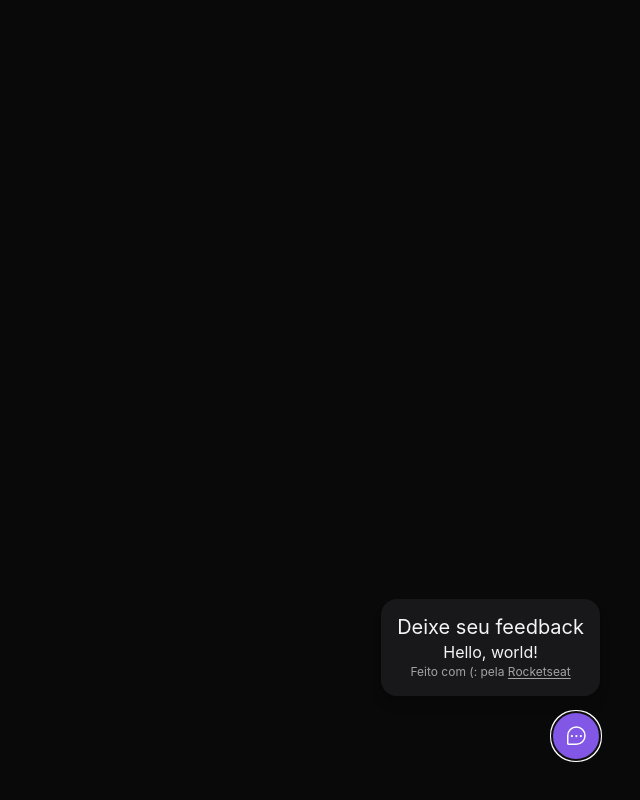
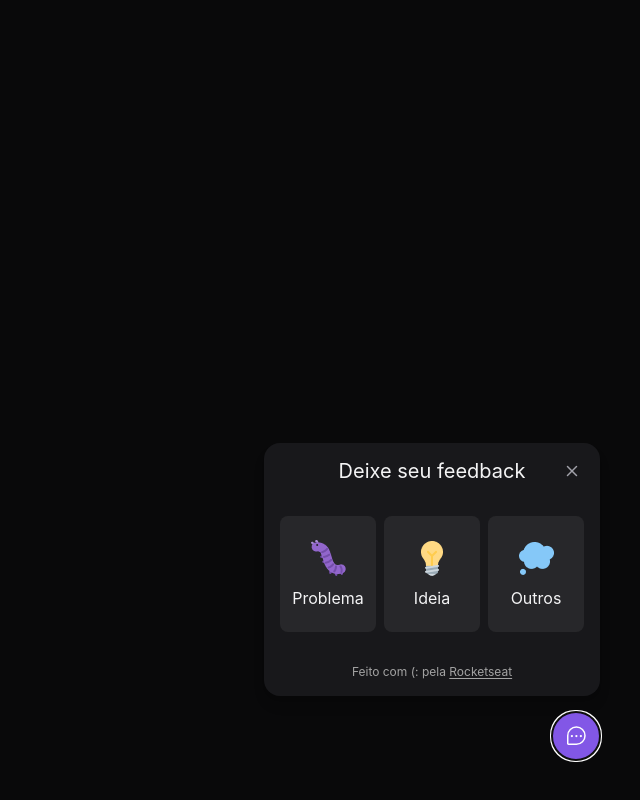
Before and after one commit to EusebioSimango/feedget--nlw-return, a React (Vite) app in the folder web/: page / in a window 1280 px wide. Both pictures are taken after a click on the button "Feedback". Shown: the whole page, without its empty margins (640-1280 px from the left). Built offline with nearby package versions, Linux system fonts and the light colour scheme.

Commit message:
finalize Button

```diff
--- a/web/src/components/CloseButton.tsx
+++ b/web/src/components/CloseButton.tsx
@@ -0,0 +1,11 @@
+import { Popover } from '@headlessui/react'
+import { X } from 'phosphor-react'
+
+export function CloseButton() {
+
+	return (
+		<Popover.Button className="top-5 right-5 absolute text-zinc-400 hover:text-zinc-100" title="Fechar formulario de feedback!">
+			<X weight="bold" className="w-4 h-4"/>
+		</Popover.Button>
+	)
+}
--- a/web/src/components/WidgetForm.tsx
+++ b/web/src/components/WidgetForm.tsx
@@ -1,3 +1,33 @@
+import { CloseButton } from './CloseButton'
+
+import bugImageUrl from './../assets/bug.png'
+import ideaImageUrl from './../assets/idea.png'
+import thoughtImageUrl from './../assets/thought.png'
+
+const feedbackTypes = {
+	BUG: {
+		title: 'Problema',
+		image: {
+			source: bugImageUrl,
+			alt: 'Imagem de um insecto',
+		}
+	},
+	IDEA: {
+		title: 'Ideia',
+		image: {
+			source: ideaImageUrl,
+			alt: 'Imagem de uma lâmpada',
+		}
+	},
+	OTHER: {
+		title: 'Outros',
+		image: {
+			source: thoughtImageUrl,
+			alt: 'Imagem de um balão de pensamento'
+		}
+	}
+}
+
 
 export function WidgetForm() {
 
@@ -5,9 +35,24 @@ export function WidgetForm() {
 		<div className="bg-zinc-900 p-4 relative rounded-2xl mb-4 flex flex-col items-center shadow-lg w-[calc(100vw-2rem)] md:w-auto">
 			<header>
 				<span className="text-xl leading-6">Deixe seu feedback</span>
+
+				<CloseButton />
 			</header>
 
-			<p>Hello, world!</p>
+			<div className="flex py-8 gap-2  w-full">
+				{ Object.entries(feedbackTypes).map(([key, value]) => {
+					console.log(key, ':', value)
+					return (
+						<button
+							className="bg-zinc-800 rounded-lg py-5 w-24 flex-1 flex flex-col items-center gap-2 border-2 border-transparent hover:border-brand-500 focus:border-brand-500 focus:outline-none"
+						>
+							<img src={value.image.source} alt={value.image.alt}/>
+							<span>{value.title}</span>
+						</button>
+
+					)
+				}) }
+			</div>
 
 			<footer className="text-xs text-neutral-400">
 				Feito com (: pela <a className="underline underline-offset-2">Rocketseat</a>
```
